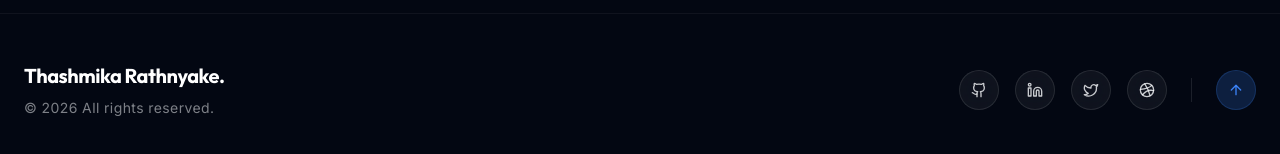
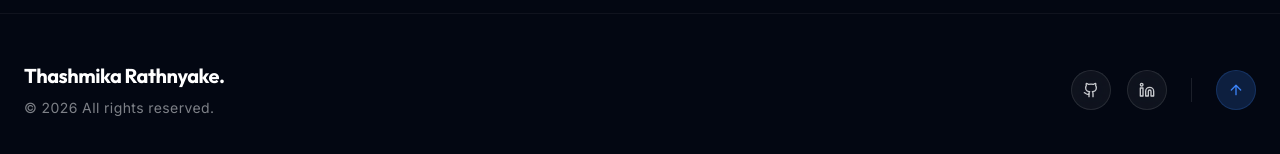
Before and after one commit to realthash/portfolio-latest, a Next.js app: page / in a window 1280 px wide. Shown: the part 7653-7807 px from the top of the page. Built offline with nearby package versions, Linux system fonts and the light colour scheme.

Commit message:
remove redundent contact link

```diff
--- a/src/components/layout/Footer.tsx
+++ b/src/components/layout/Footer.tsx
@@ -5,9 +5,7 @@ import { Github, Linkedin, Twitter, Dribbble, ArrowUp } from "lucide-react";
 
 const links = [
     { name: "GitHub", icon: Github, url: "https://github.com/realthash" },
-    { name: "LinkedIn", icon: Linkedin, url: "https://linkedin.com/in/thashmika-rathnayake-69820b353" },
-    { name: "Twitter", icon: Twitter, url: "#" },
-    { name: "Dribbble", icon: Dribbble, url: "#" },
+    { name: "LinkedIn", icon: Linkedin, url: "https://linkedin.com/in/thashmika-rathnayake-69820b353" }
 ];
 
 export default function Footer() {
```
